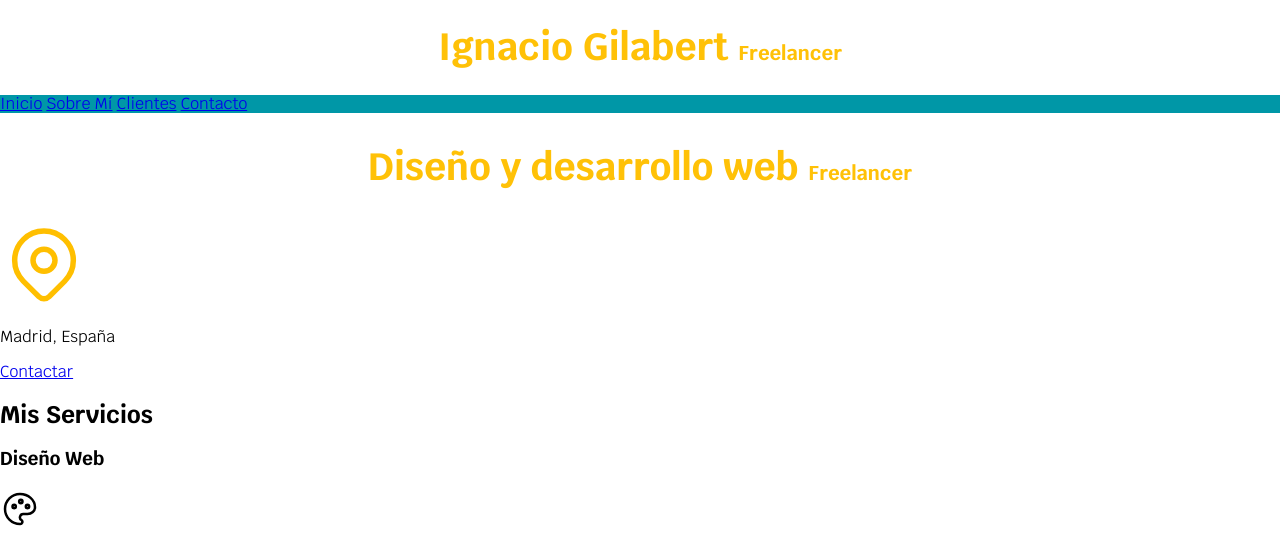
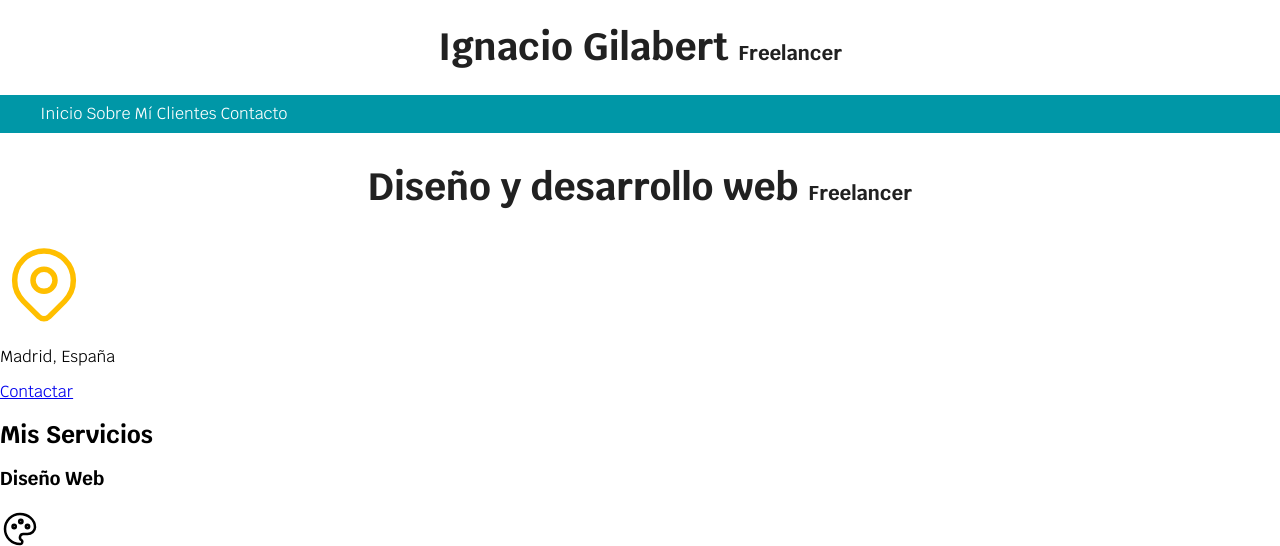
Before and after one commit to Igibier91/Web-Development, a plain HTML site: page freelancer-inicio/index.html in a window 1280 px wide. Shown: the top 546 px of the page. Drawn offline with Linux system fonts and the light colour scheme.

Commit message:
nav style

```diff
--- a/freelancer-inicio/css/style.css
+++ b/freelancer-inicio/css/style.css
@@ -21,7 +21,7 @@ body{
 .titulo {
     text-align: center;
     font-size: var(--fuente-principal);
-    color: var(--primario);
+    color: var(--oscuro);
     font-family: "Krub", sans-serif;
     font-weight: 700;
 }
@@ -30,6 +30,26 @@ body{
 font-size: 2rem;
 }
 
-.navegacion-principal {
+.contenedor {
+    width: 120rem;
+ /*
+ margin-top: 0rem;
+ margin-right: auto;
+ margin-bottom: 0rem;
+ margin-left: auto; */
+    margin: 0 auto;
+}
+
+
+.nav-bg {
     background-color: var(--secundario);
 }
+
+.navegacion-principal {
+    padding: 1rem;
+}
+
+.navegacion-principal a {
+    color: var(--blanco);
+    text-decoration: none;
+}
--- a/freelancer-inicio/index.html
+++ b/freelancer-inicio/index.html
@@ -22,13 +22,14 @@
         </h1>
     </header>
 
-
-    <nav class="navegacion-principal">
+<div class="nav-bg">
+    <nav class="navegacion-principal contenedor">
         <a href="#">Inicio</a>
         <a href="#">Sobre Mí</a>
         <a href="#">Clientes</a>
         <a href="#">Contacto</a>
     </nav>
+</div>
 
     <section>
         <h2 class="titulo">Diseño y desarrollo web
```
